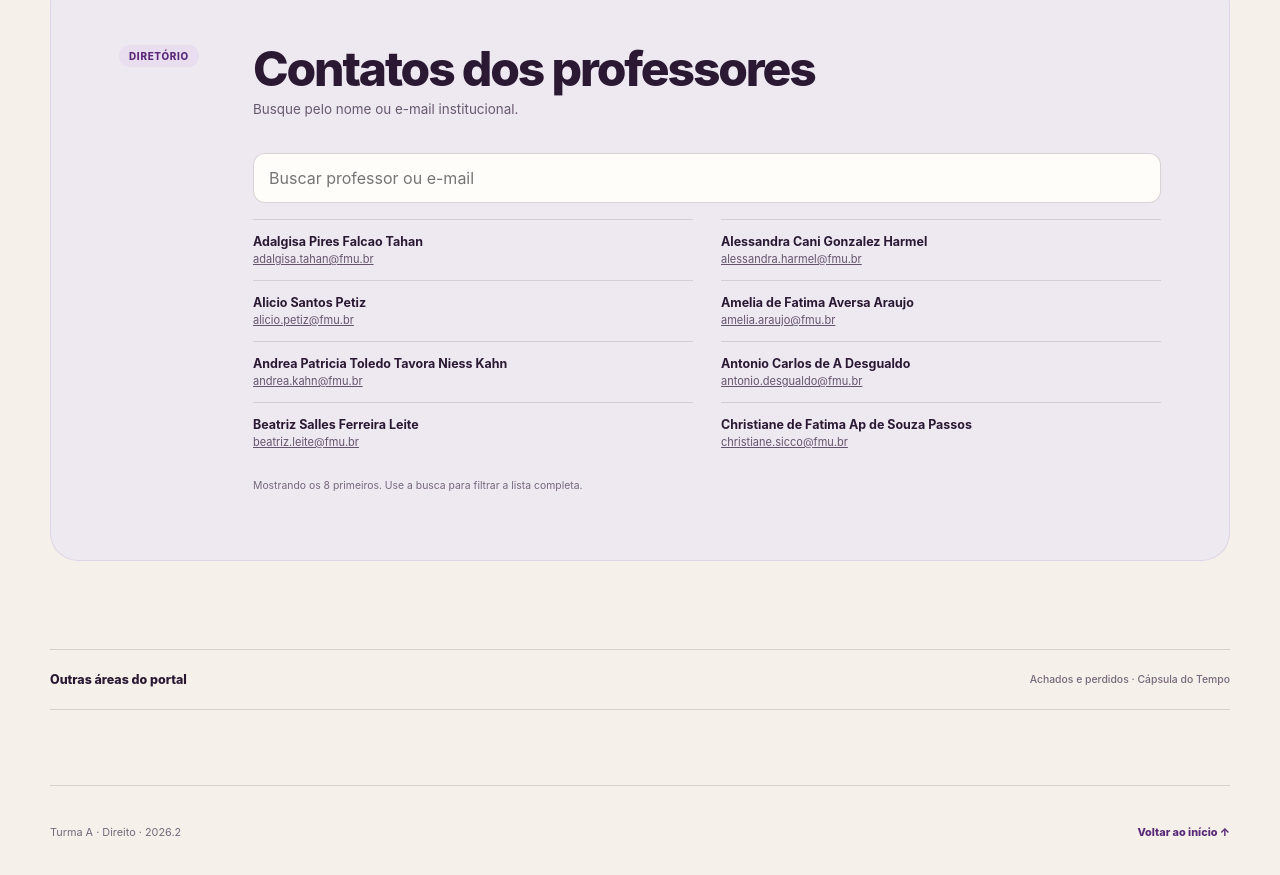
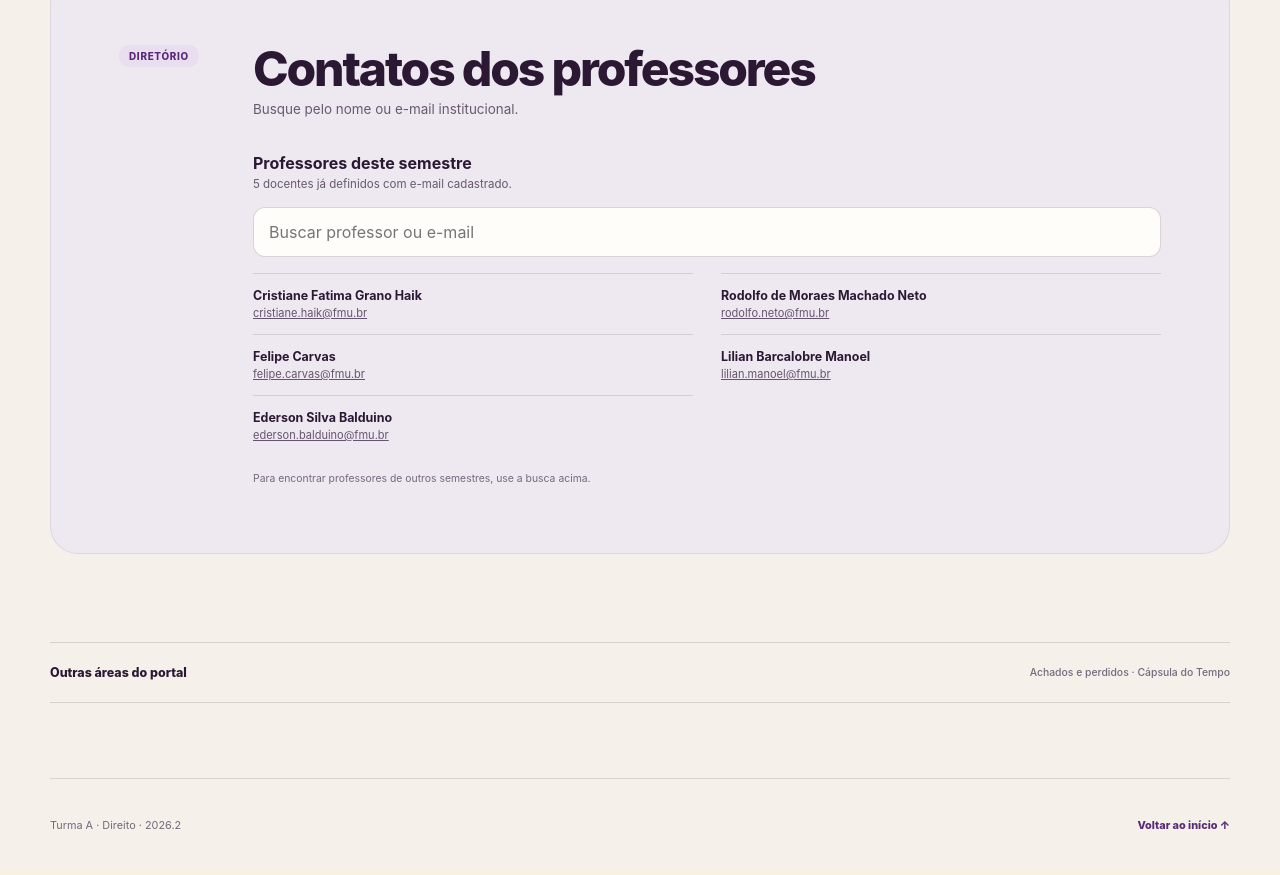
Before and after one commit to DraBeth/turma-a, a React (Vite) app: page / in a window 1280 px wide. Shown: the part 4265-5140 px from the top of the page. Built offline with nearby package versions, Linux system fonts and the light colour scheme.

Commit message:
Melhora a localização das informações no portal

```diff
--- a/src/components/Contatos.jsx
+++ b/src/components/Contatos.jsx
@@ -1,5 +1,6 @@
 import { useMemo, useState } from 'react'
 import contatos from '../data/contatos'
+import disciplinas from '../data/disciplinas'
 
 const normalizar = (texto) =>
   texto
@@ -10,17 +11,31 @@ const normalizar = (texto) =>
 function Contatos() {
   const [busca, setBusca] = useState('')
 
+  const contatosDoSemestre = useMemo(() => disciplinas
+    .filter((disciplina) => disciplina.professor !== 'A definir')
+    .map((disciplina) => contatos.find((contato) => contato.nome === disciplina.professor))
+    .filter(Boolean), [])
+
   const contatosFiltrados = useMemo(() => {
     const termo = normalizar(busca)
-    if (!termo) return contatos.slice(0, 8)
+    if (!termo) return contatosDoSemestre
 
     return contatos.filter((contato) =>
       normalizar(`${contato.nome} ${contato.email}`).includes(termo)
     )
-  }, [busca])
+  }, [busca, contatosDoSemestre])
 
   return (
     <div className="contacts">
+      <div className="contacts-heading">
+        <strong>{busca ? 'Resultados da busca' : 'Professores deste semestre'}</strong>
+        <span>
+          {busca
+            ? 'A busca consulta todo o diretório docente.'
+            : `${contatosDoSemestre.length} docentes já definidos com e-mail cadastrado.`}
+        </span>
+      </div>
+
       <input
         aria-label="Buscar contato"
         placeholder="Buscar professor ou e-mail"
@@ -37,7 +52,7 @@ function Contatos() {
         ))}
       </ul>
 
-      {!busca && <small>Mostrando os 8 primeiros. Use a busca para filtrar a lista completa.</small>}
+      {!busca && <small>Para encontrar professores de outros semestres, use a busca acima.</small>}
     </div>
   )
 }
```
